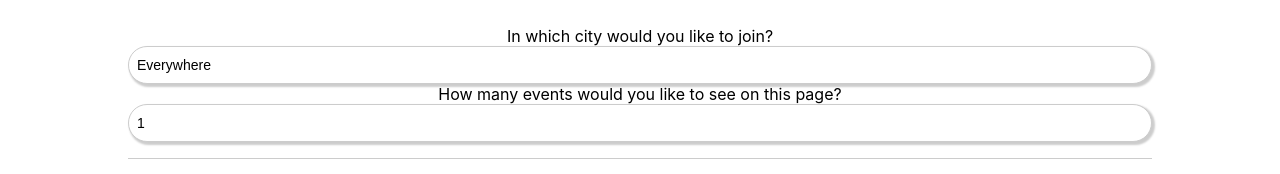
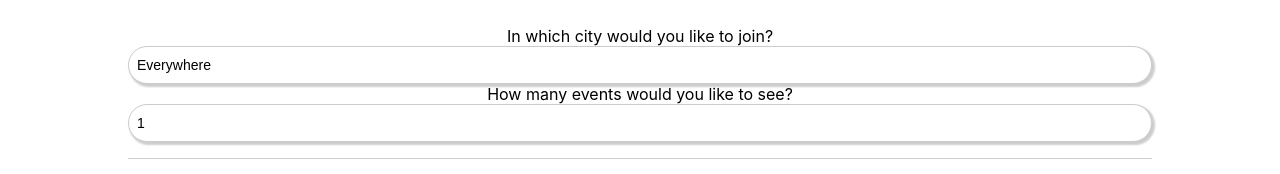
Before and after one commit to marinanadj/meet, a React (Create React App) app: page / in a window 1280 px wide. Shown: the top 174 px of the page. Built offline with nearby package versions, Linux system fonts and the light colour scheme; what atatus-spa would draw is missing.

Commit message:
Update NumberOfEvents.js

```diff
--- a/src/NumberOfEvents.js
+++ b/src/NumberOfEvents.js
@@ -1,7 +1,8 @@
-import React, { Component } from "react";
+import React, { Component } from 'react';
 import { ErrorAlert } from './Alert';
 
 class NumberOfEvents extends Component {
+
   state = {
     numberOfEvents : 1
   }
@@ -11,7 +12,7 @@ class NumberOfEvents extends Component {
     if ((newValue > 33) || (newValue < 1)) {
       this.setState({
         numberOfEvents: newValue,
-        infoText: 'Please choose any number between 1 and 32',
+        infoText: 'Please choose a number between 1 and 32',
       })
     } else {
       this.setState({
@@ -25,7 +26,7 @@ class NumberOfEvents extends Component {
   render() {
     return (
       <>
-      <div className="numberOfEvents text-muted">How many events would you like to see on this page?</div>
+      <div className="numberOfEvents text-muted">How many events would you like to see?</div>
       <input
             className="events_number__input my-3"
             type="number"
```
